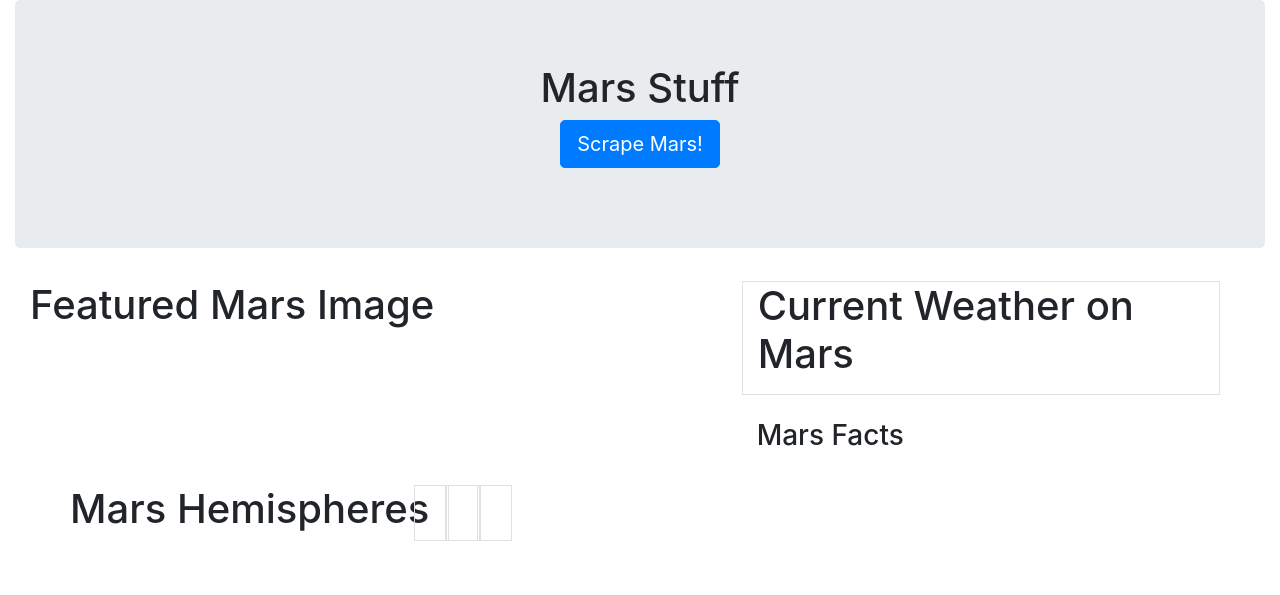
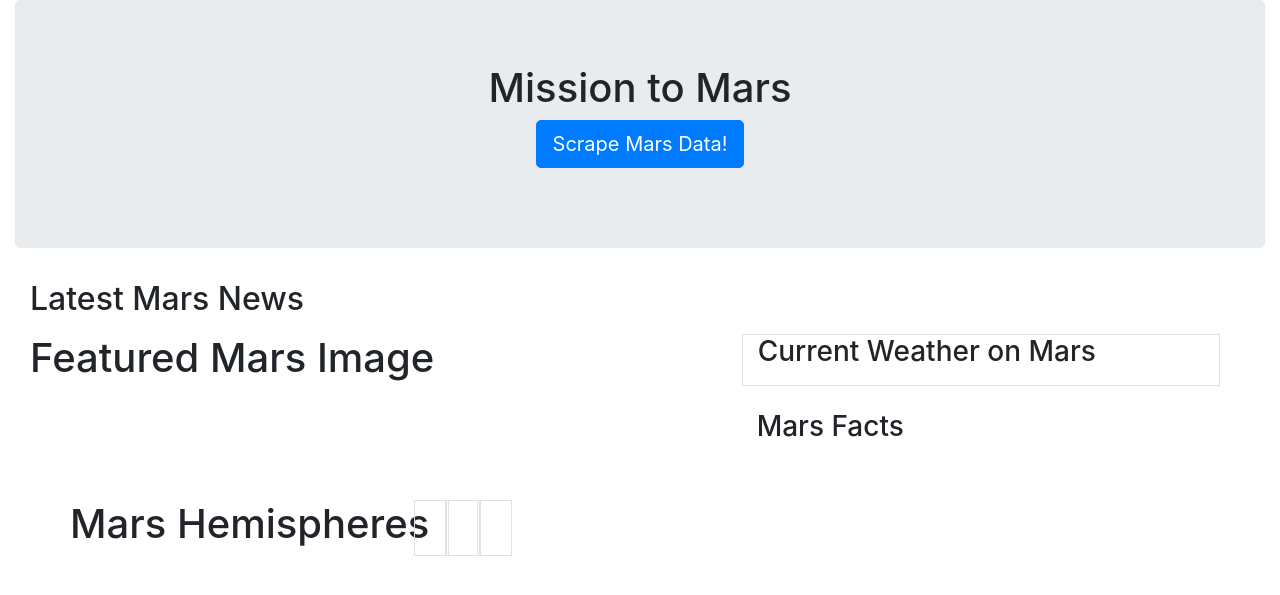
Before and after one commit to huntercash/Mission-to-Mars, a Flask app: template templates/index.html in a window 1280 px wide. Shown: the top 595 px of the page. Run offline with Flask 2, Linux system fonts and the light colour scheme; the template is opened without the code that fills it, so the values that code supplies are empty; some libraries are stand-ins or nearby versions.

Commit message:
Completed

```diff
--- a/scrape_mars.py
+++ b/scrape_mars.py
@@ -31,6 +31,7 @@ def scrape_info():
     article = soup.find('div', class_="slide")
     news_title = article.find('div', class_='content_title').text
     news_p = article.find('div', class_='rollover_description_inner').text
+
     # Scrape Featured Image
     mars_image_response = requests.get(mars_image_url)
     mars_soup = bs(mars_image_response.text, 'html.parser')
@@ -48,8 +49,8 @@ def scrape_info():
     df = mars_data[0]
     df.columns = ['Description', 'Values']
     df.replace("\n","")
-    df.to_html('resources/mars_table.html')
-    html_table = ('resources/mars_table.html')
+    df.set_index('Description', inplace=True)
+    html_table = df.to_html()
 
     # 5 Mars Hemispheres - Use a Python dictionary to store the data using the keys img_url and title
 
--- a/templates/index.html
+++ b/templates/index.html
@@ -10,12 +10,13 @@
 <body>
     <div class="container-fluid">
         <div class="jumbotron text-center">
-            <h1>Mars Stuff</h1>
-            <p><a class="btn btn-primary btn-lg" href="../scrape_mars" role="button">Scrape Mars!</a></p>
+            <h1>Mission to Mars</h1>
+            <p><a class="btn btn-primary btn-lg" href="../scrape_mars" role="button">Scrape Mars Data!</a></p>
         </div>
 
             <div class="col-lg-12 col-md-12 col-12">
-                <h1>{{ mars.news_title }}</h1>
+                <h2>Latest Mars News</h2>
+                <h3>{{ mars.news_title }}</h3>
                 <p>{{ mars.news_p }}</p>
             </div>
         <div class="row col-12">
@@ -25,12 +26,15 @@
             </div>
             <div class="col-lg-5">
                 <div class="col-12 col-lg-12 col-md-12 border border-black border-rounded">
-                    <h1>Current Weather on Mars</h1>
+                    <h3>Current Weather on Mars</h3>
                     <p>{{ mars.weather_tweet }}</p>
                 </div>
                 <br>
                 <div class="col-12 col-lg-12 col-md-12">
                     <h3>Mars Facts</h3>
+                    <br>
+                    {{ mars.table|safe }}
+
                 </div>
             </div>
         </div>
```
Also changed, not shown: 4 other files.
